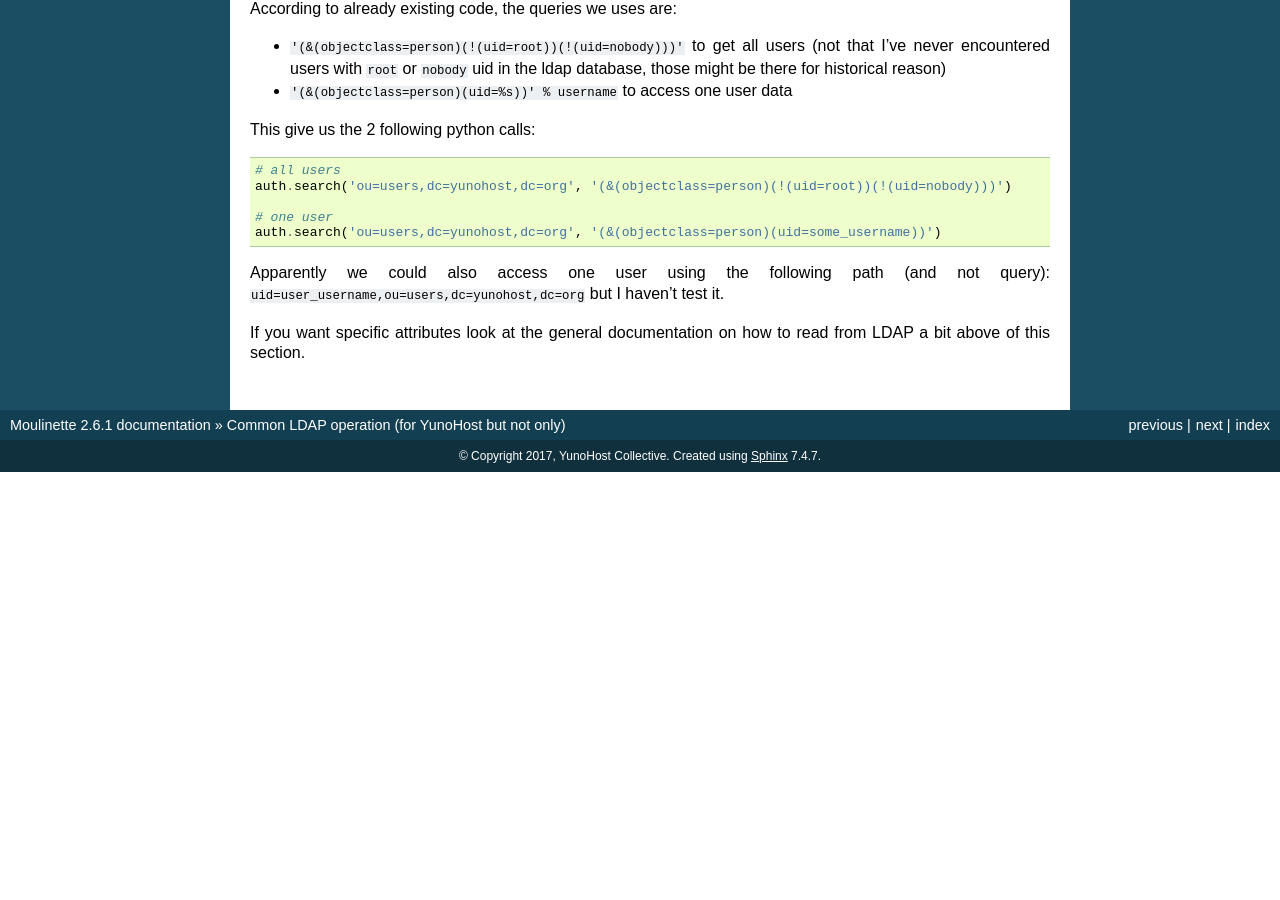
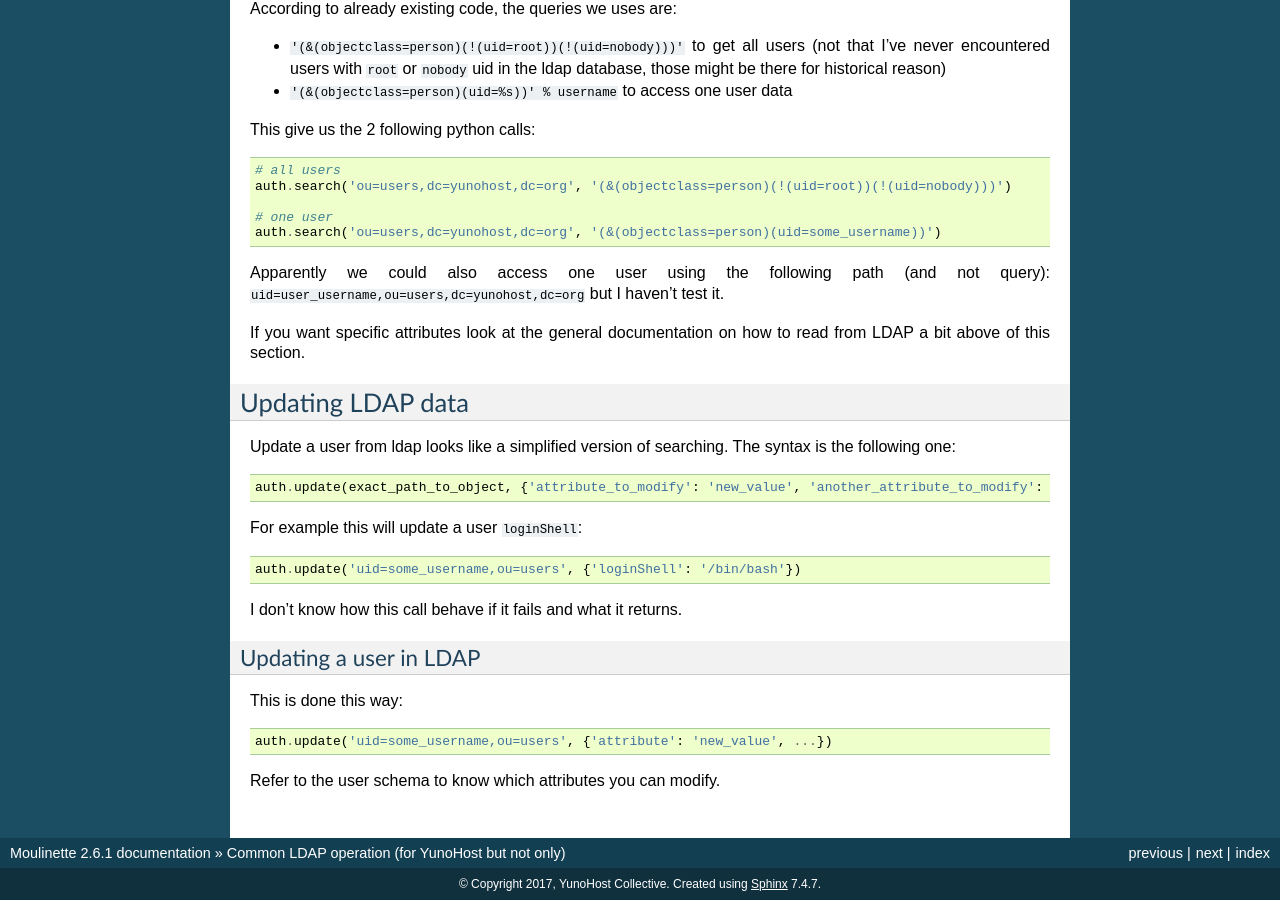
Before and after one commit to YunoHost/moulinette, a Sphinx documentation site: the page built from doc/ldap.rst, in a window 1280 px wide and 900 px high, scrolled down 2047 px. Built offline with Sphinx 7.4.7, drawn with Linux system fonts in a browser that asks for light colours; before the commit the page ends 2519 px from its top, so only the background shows below that.

Commit message:
[doc] document updating from ldap

```diff
--- a/doc/ldap.rst
+++ b/doc/ldap.rst
@@ -150,3 +150,31 @@ This give us the 2 following python calls:
 Apparently we could also access one user using the following path (and not query): :file:`uid=user_username,ou=users,dc=yunohost,dc=org` but I haven't test it.
 
 If you want specific attributes look at the general documentation on how to read from LDAP a bit above of this section.
+
+Updating LDAP data
+==================
+
+Update a user from ldap looks like a simplified version of searching. The syntax is the following one:
+
+::
+
+    auth.update(exact_path_to_object, {'attribute_to_modify': 'new_value', 'another_attribute_to_modify': 'another_value', ...})
+
+For example this will update a user :file:`loginShell`:
+
+::
+
+    auth.update('uid=some_username,ou=users', {'loginShell': '/bin/bash'})
+
+I don't know how this call behave if it fails and what it returns.
+
+Updating a user in LDAP
+-------------------------
+
+This is done this way:
+
+::
+
+    auth.update('uid=some_username,ou=users', {'attribute': 'new_value', ...})
+
+Refer to the user schema to know which attributes you can modify.
```
